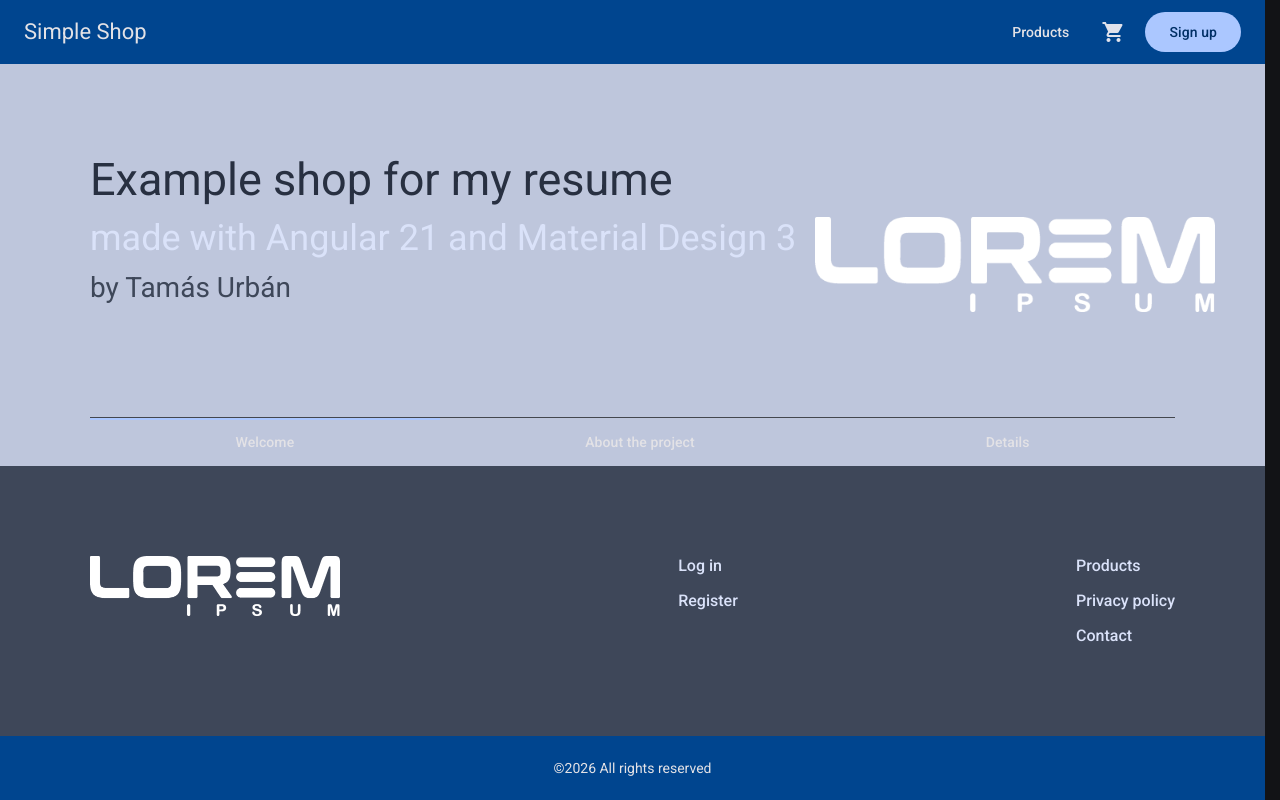
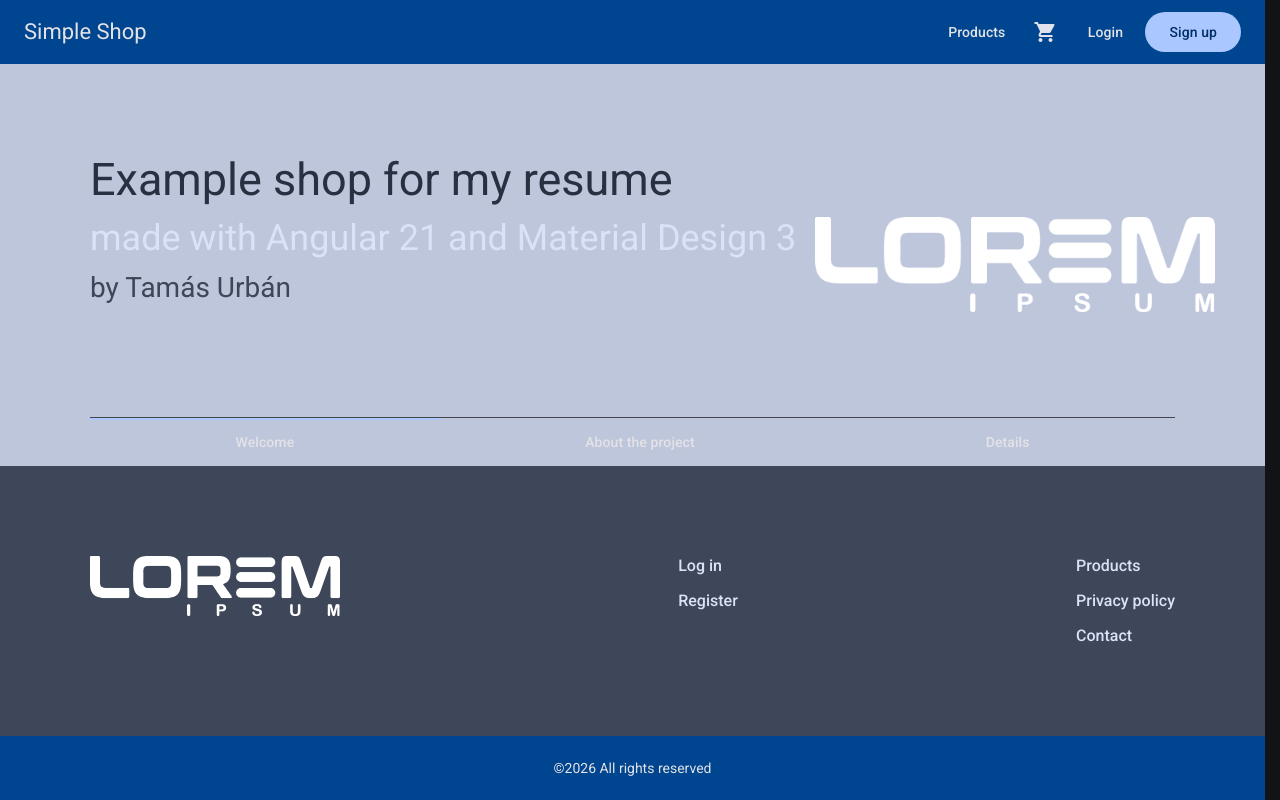
Before and after one commit to prisonmike01/UrbanTamasResume, an Angular app: page / in a window 1280 px wide. Built offline with nearby package versions, Linux system fonts and the light colour scheme.

Commit message:
added: toolbar change based on the auth service

```diff
--- a/src/app/core/services/hero.service.ts
+++ b/src/app/core/services/hero.service.ts
@@ -38,12 +38,12 @@ const MOCK_HERO_TABS: Array<HeroTab> = [
             subtitle: 'Used technologies',
             author: '',
             data: [
-                'standalone components',
+                'standalone components (+ lifecyle hooks), SCSS 7-1 pattern',
                 'signal(), computed(), effect() and input(), output() bindings',
                 '@if, @for, @empty structural directives',
                 'dependency injection with inject(), RxJS interop with toSignal()',
                 '!!! signal forms',
-                '!!! guarded routes, router events, resolvers, http interceptors',
+                'guarded routes, !!! router events, resolvers, http interceptors',
                 'usage of lazy loading and @defer',
             ],
         }
--- a/src/app/layout/toolbar/toolbar.html
+++ b/src/app/layout/toolbar/toolbar.html
@@ -7,7 +7,14 @@
             [matBadgeHidden]="cartService.isCartEmpty()" matBadgeColor="warn" matTooltip="Cart is empty" [matTooltipDisabled]="!cartService.isCartEmpty()">
             <mat-icon>shopping_cart</mat-icon>
         </button>
-        <button routerLink="/register" matButton="filled">Sign up</button>
+
+        @if (authService.isLoggedIn()) {
+            <span class="nav-text user-greeting">Hi, {{ authService.currentUser()?.name }}</span>
+            <button (click)="authService.logout()" matButton>Logout</button>
+        } @else {
+            <button routerLink="/login" matButton>Login</button>
+            <button routerLink="/register" matButton="filled">Sign up</button>
+        }
     </nav>
     <button matIconButton class="main-header__mobile-menu-btn" (click)="onMenuToggle()">
         <mat-icon>menu</mat-icon>
--- a/src/app/layout/toolbar/toolbar.scss
+++ b/src/app/layout/toolbar/toolbar.scss
@@ -22,15 +22,15 @@ $toolbar-height: 64px;
     user-select: none;
   }
 
-  &__buttons {
-    display: none;
-    gap: 12px;
+    &__buttons {
+        display: none;
+        gap: 8px;
+        align-items: center;
 
-    @include mixins.respond-to(sm) {
-      display: flex;
-      align-items: center;
+        @include mixins.respond-to(md) {
+            display: flex;
+        }
     }
-  }
 
   &__mobile-menu-btn {
     display: block;
--- a/src/app/layout/toolbar/toolbar.ts
+++ b/src/app/layout/toolbar/toolbar.ts
@@ -11,6 +11,7 @@ import { MatTooltip } from '@angular/material/tooltip';
 
 // App
 import { CartService } from '../../core/services/cart.service';
+import { AuthService } from '../../core/services/auth.service';
 
 @Component({
   selector: 'app-toolbar',
@@ -25,6 +26,7 @@ import { CartService } from '../../core/services/cart.service';
 })
 export class Toolbar {
   protected readonly cartService = inject(CartService);
+  protected readonly authService = inject(AuthService);
 
   readonly toolbarTitle = input.required<string>();
   readonly menuToggled = output<void>();
```
